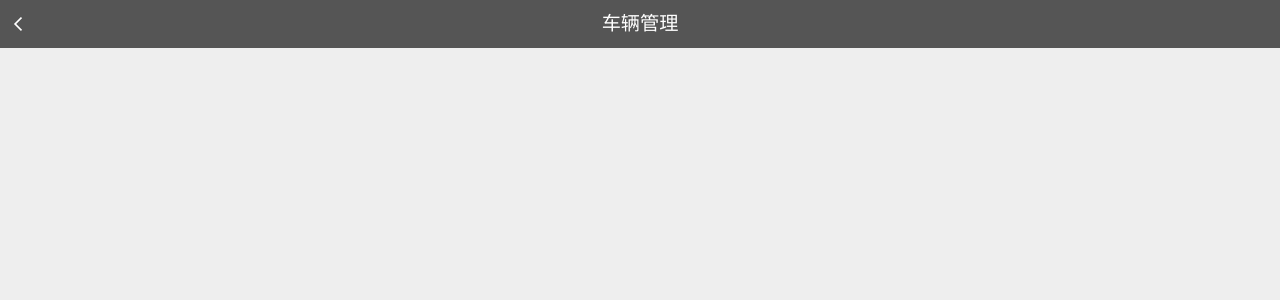
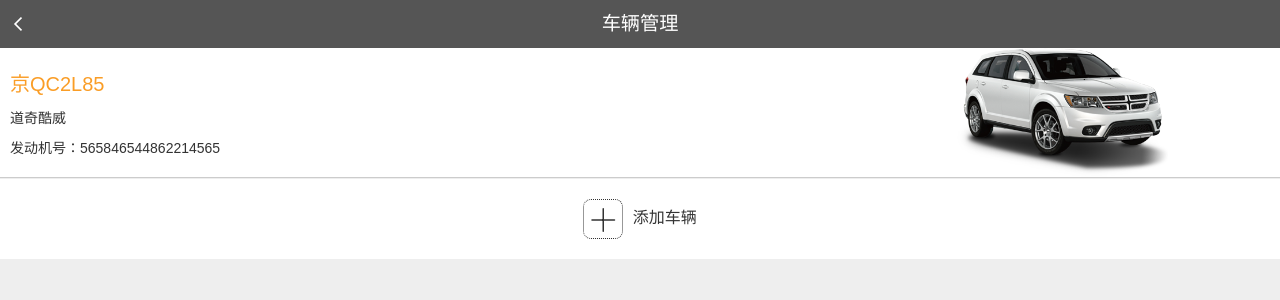
Before and after one commit to haoxl3/parking, a Nuxt app: page /home/carManage in a window 1280 px wide. Shown: the top 300 px of the page. Built offline with nearby package versions, Linux system fonts and the light colour scheme.

Commit message:
car manage

```diff
--- a/pages/home/carManage.vue
+++ b/pages/home/carManage.vue
@@ -1,7 +1,23 @@
 <template>
-    <m-header>
-      <span>车辆管理</span>
-    </m-header>
+    <div>
+      <m-header><span>车辆管理</span></m-header>
+      <div class="car-container">
+        <div class="car-box">
+          <ul class="car-item">
+            <li>
+              <h2>京QC2L85</h2>
+              <p>道奇酷威</p>
+              <p>发动机号：565846544862214565</p>
+            </li>
+            <li class="car-img"></li>
+          </ul>
+        </div>
+        <div class="add-car">
+          <span><i class="iconfont">&#xe60d;</i></span>
+          添加车辆
+        </div>
+      </div>
+    </div>
 </template>
 <script>
 import mHeader from '~/components/mHeader.vue'
@@ -11,3 +27,58 @@
   }
 }
 </script>
+<style lang="stylus">
+body{
+  background-color: #eee;
+}
+.car-container{
+  background-color: #fff;
+  .car-box{
+    border-bottom: 1px solid #eee;
+  }
+  .car-item{
+    display: flex;
+    li{
+      padding: 20px 10px;
+      border-bottom: 1px solid #ccc;
+      h2{
+        font-size: 20px;
+        color: #FA9D26;
+      }
+      p{
+        margin-top: 10px;
+        font-size: 14px;
+      }
+    }
+    .car-img{
+      background: url('~/static/imgs/car.png') no-repeat center center;
+      background-size: contain;
+    }
+    li:first-child{
+      flex: 2;
+    }
+    li:last-child{
+      flex: 1;
+    }
+  }
+  .add-car{
+    padding: 20px 0;
+    text-align: center;
+    font-size: 16px;
+    span{
+      width: 40px;
+      height: 40px;
+      line-height: 40px;
+      display: inline-block;
+      border: 1px dotted #333;
+      border-radius: 8px;
+      text-align: center;
+      vertical-align: middle;
+      margin-right: 4px;
+    }
+    i{
+      font-size: 24px;
+    }
+  }
+}
+</style>
```
Also changed, not shown: static/imgs/car.png (added).
